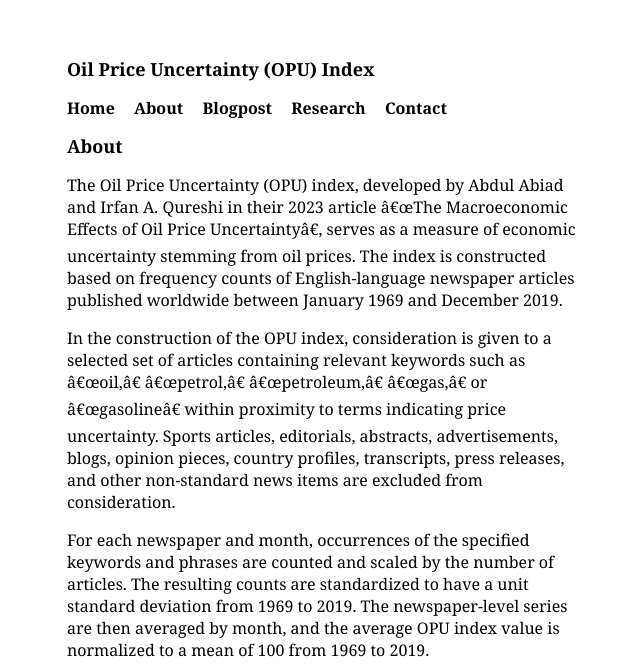
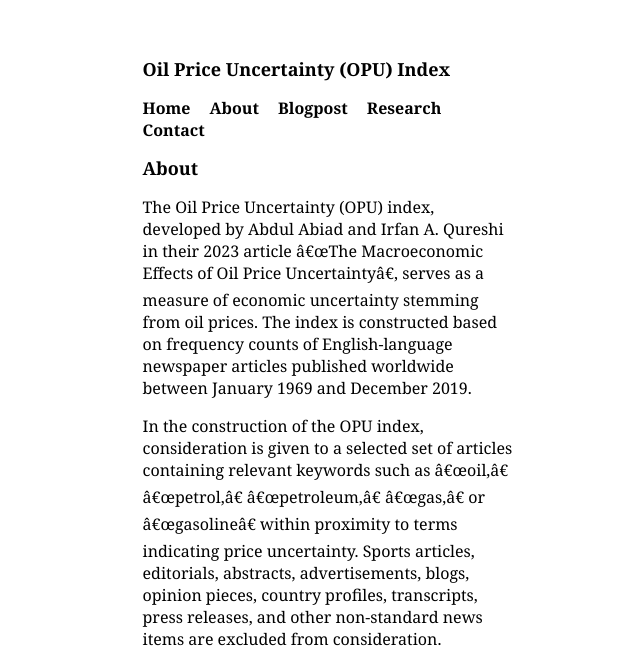
Before and after one commit to aris-zoleta/opuindex, a plain HTML site: page blog.html in a window 1280 px wide. Shown: the top 669 px of the page, without its empty margins (311-951 px from the left). Drawn offline with Linux system fonts and the light colour scheme.

Commit message:
Update blog.html

```diff
--- a/blog.html
+++ b/blog.html
@@ -8,7 +8,7 @@
     <style>
         body {
             font-family: Georgia, serif; /* Change the font-family to the desired font */
-            margin: 1.5cm 10cm 0 10cm; /* Set top, right, bottom, left margins */
+            margin: 1.5cm 12cm 0 12cm; /* Set top, right, bottom, left margins */
         }
         h1 {
             font-family: Georgia, serif; /* Change the font-family for headers */
```
